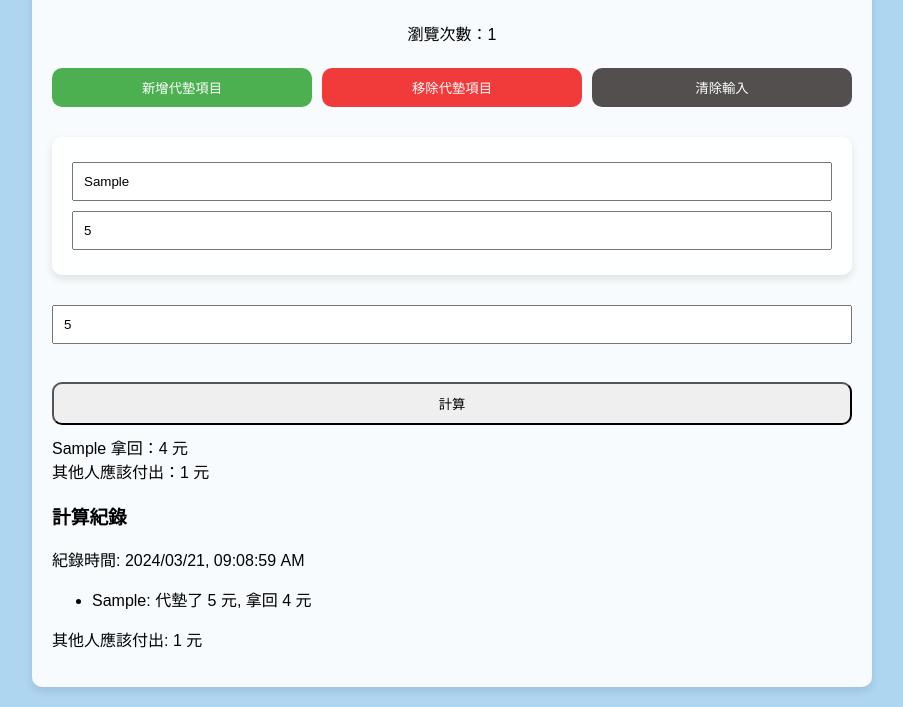
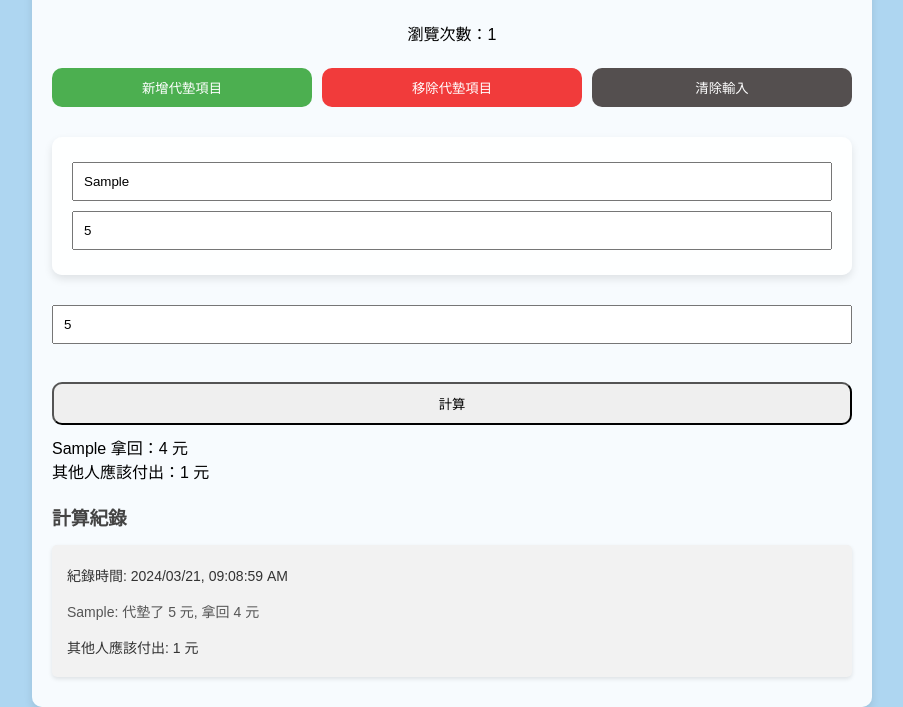
Before and after one commit to shuminchang/balance_calculate, a plain HTML site: page index.html in a window 1280 px wide. Both pictures are taken after typing "Sample", "5", "5" into the empty fields and a click on the input "計算". Shown: the part 122-829 px from the top of the page, without its empty margins (188-1091 px from the left). Drawn offline with Linux system fonts and the light colour scheme.

Commit message:
records styling

```diff
--- a/style.css
+++ b/style.css
@@ -108,3 +108,51 @@ h2, .view-counter {
         justify-content: center;
     }
 }
+
+/* Container for all records */
+#recordsContainer {
+    margin-top: 20px;
+}
+
+/* Individual record styling */
+.record {
+    padding: 15px;
+    margin-bottom: 10px;
+    background-color: #f2f2f2;
+    border-radius: 5px;
+    box-shadow: 0 2px 4px rgba(0,0,0,0.1);
+}
+
+/* Date and moneyEach styling */
+.record > p {
+    margin: 5px 0;
+    color: #333;
+    font-size: 14px;
+}
+
+/* Contributors list styling */
+.record ul {
+    list-style-type: none;
+    padding: 0;
+}
+
+.record ul li {
+    margin: 5px 0;
+    font-size: 14px;
+    color: #555;
+}
+
+/* Separator styling */
+hr {
+    border: none;
+    height: 1px;
+    background-color: #ddd;
+    margin-top: 10px;
+    margin-bottom: 10px;
+}
+
+/* Heading styling */
+#recordsContainer > h3 {
+    color: #444;
+    margin-bottom: 15px;
+}
```
